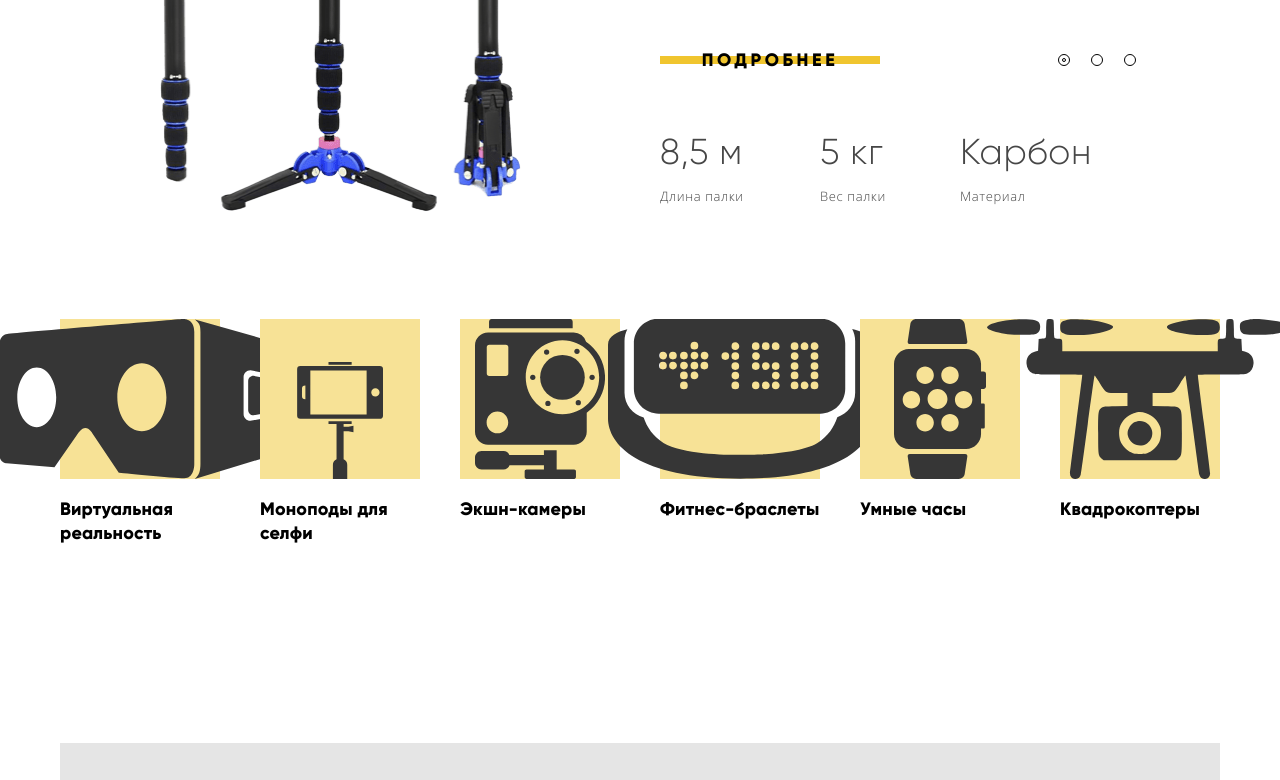
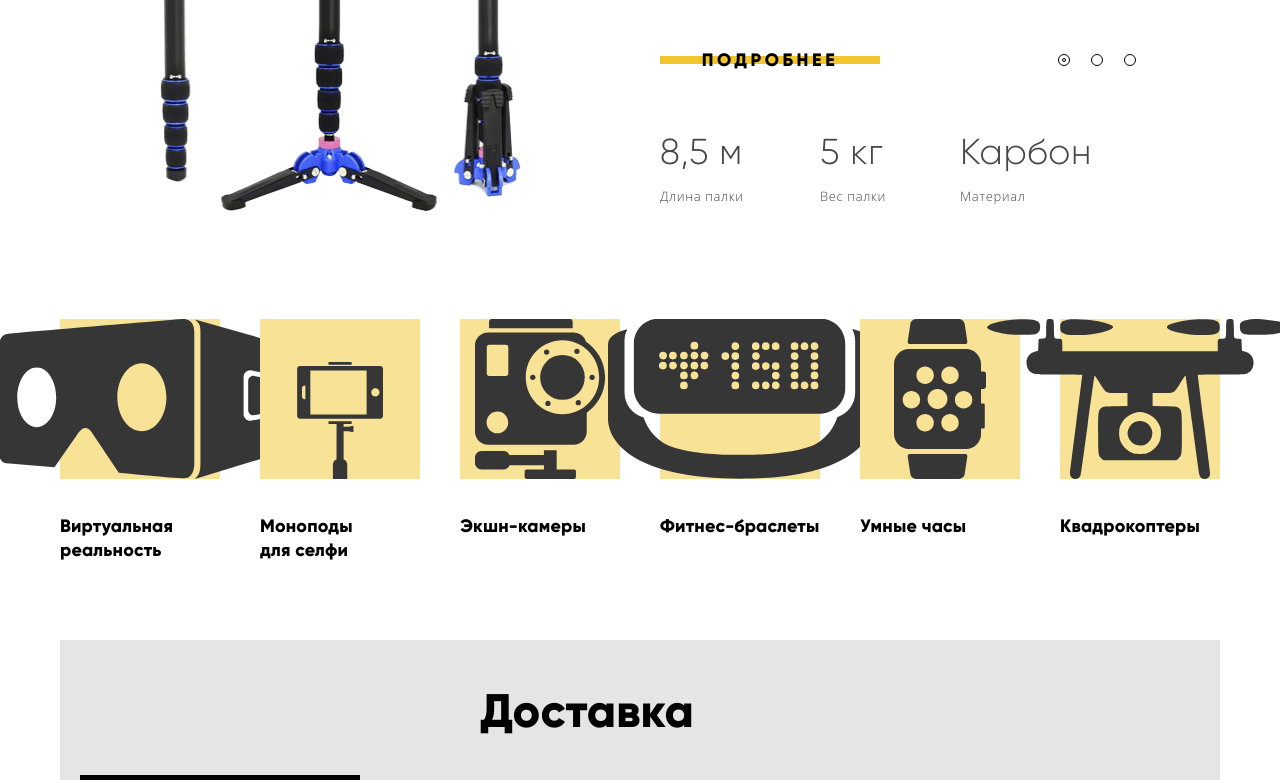
Before and after one commit to antliubimov/device, a plain HTML site: page index.html in a window 1280 px wide. Shown: the part 502-1282 px from the top of the page. Drawn offline with Linux system fonts and the light colour scheme; a script that the page names is missing.

Commit message:
done style of popular

```diff
--- a/css/style.css
+++ b/css/style.css
@@ -674,7 +674,7 @@ h1 {
 }
 
 .popular {
-  margin-bottom: 180px;
+  margin-bottom: 60px;
 }
 
 .popular__list {
@@ -697,11 +697,9 @@ h1 {
 }
 
 .popular__list div {
-
+  display: flex;
+  justify-content: center;
   height: 160px;
-
-  display: flex;
-  justify-content: center;
 
   background-color: #f7e296;
 }
@@ -713,6 +711,10 @@ h1 {
 
 .popular__list div:active>img {
   opacity: 0.3;
+}
+
+.popular__list p {
+  margin-top: 35px;
 }
 
 .popular__item:nth-child(2) img {
--- a/index.html
+++ b/index.html
@@ -224,7 +224,7 @@
               <div>
                 <img src="img/popular/popular-2.svg" alt="Моноподы для селфи">
               </div>
-              <p>Моноподы для селфи</p>
+              <p>Моноподы</br> для селфи</p>
             </a>
           </li>
           <li class="popular__item">
```
